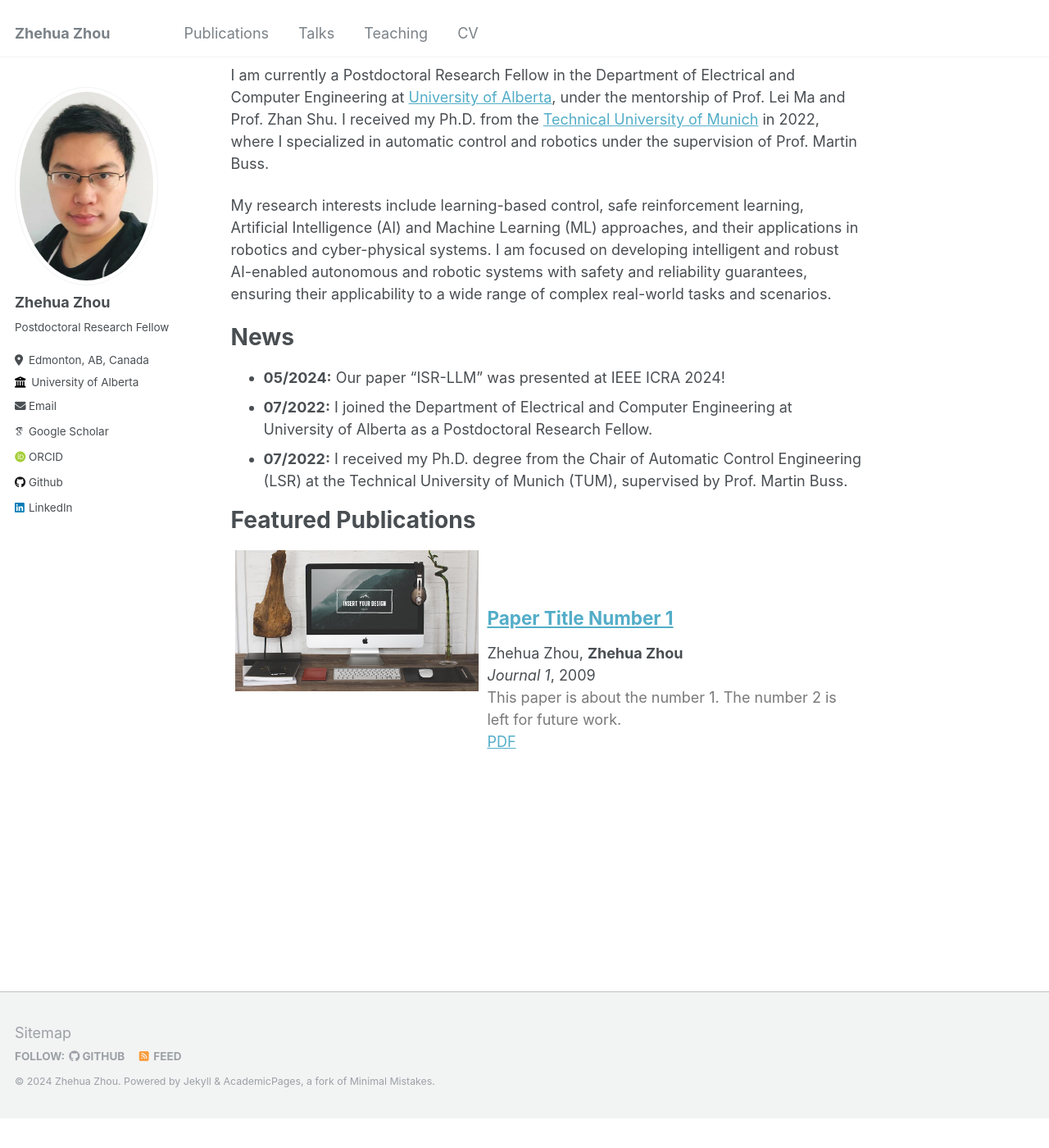
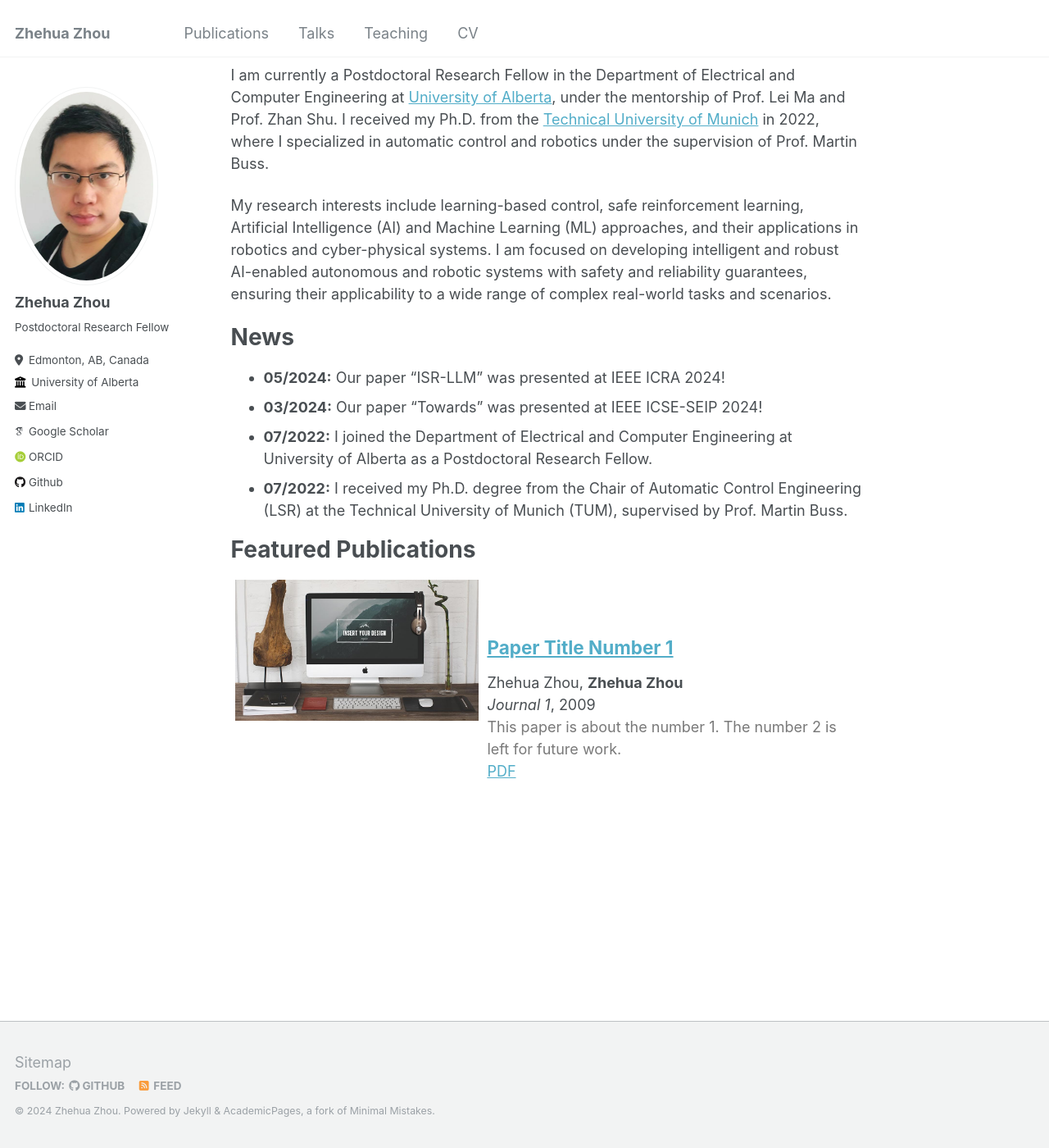
Before and after one commit to zhehuazhou/zhehuazhou.github.io, a Jekyll site: the page built from _pages/about.md, in a window 1280 px wide and 1400 px high, scrolled down 70 px. Shown: the whole window at 82% size. Built offline with Jekyll 4.4.1, drawn with Linux system fonts in a browser that asks for light colours; some web fonts are replaced; before the commit the page ends 1434 px from its top, so only the background shows below that.

Commit message:
initial update

```diff
--- a/_includes/archive-single_double.html
+++ b/_includes/archive-single_double.html
@@ -43,7 +43,7 @@
 .col-container {
   display: table;
   width: 100%;
-  align-items: center;
+  align-items: top;
   height: 300px;
 }
 .col-left {
--- a/_pages/about.md
+++ b/_pages/about.md
@@ -14,6 +14,7 @@ My research interests include learning-based control, safe reinforcement learnin
 News
 ======
 * <b>05/2024:</b> Our paper "ISR-LLM" was presented at IEEE ICRA 2024!
+* <b>03/2024:</b> Our paper "Towards" was presented at IEEE ICSE-SEIP 2024!
 * <b>07/2022:</b> I joined the Department of Electrical and Computer Engineering at University of Alberta as a Postdoctoral Research Fellow.
 * <b>07/2022:</b> I received my Ph.D. degree from the Chair of Automatic Control Engineering (LSR) at the Technical University of Munich (TUM), supervised by Prof. Martin Buss.
 
```
